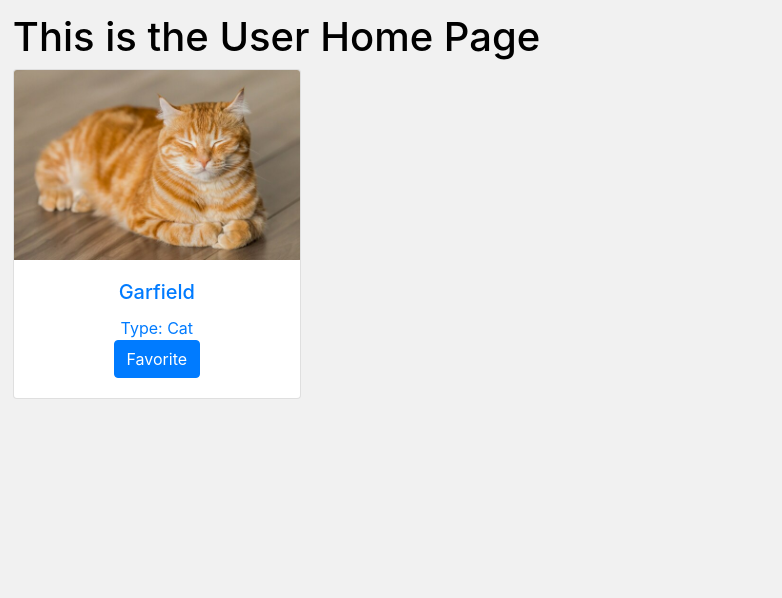
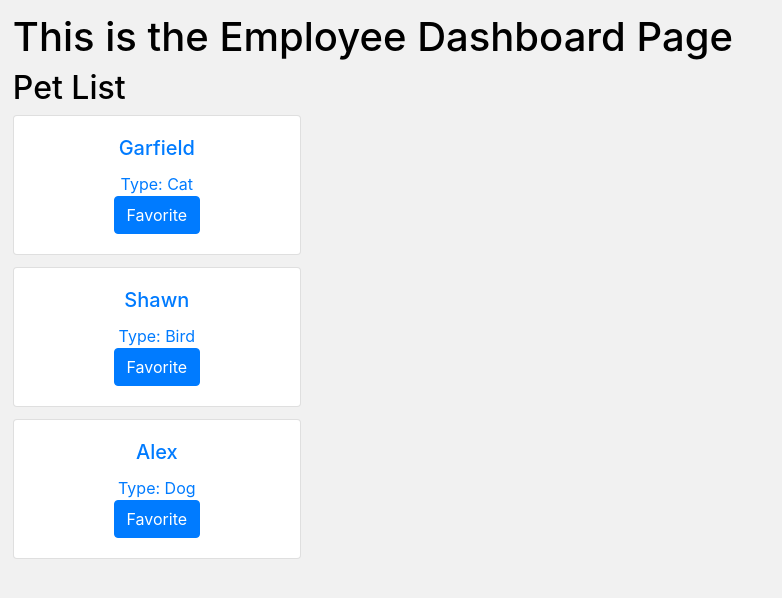
Before and after one commit to alexsonnysar/uh-sdp-pet-app, a React (Create React App) app in the folder ui/: page /empdash in a window 1280 px wide. Shown: the top 598 px of the page, without its empty margins (0-782 px from the left). Built offline with nearby package versions, Linux system fonts and the light colour scheme.

Commit message:
Separated Pet List component, giving its own page and route

```diff
--- a/ui/src/App.js
+++ b/ui/src/App.js
@@ -2,6 +2,7 @@ import React from "react";
 import "./App.css";
 import Home from "./pages/Home";
 import PetProfile from "./pages/PetProfile";
+import EmployeeDashboard from "./pages/EmployeeDashboard";
 import { BrowserRouter as Router, Switch, Route, Link } from "react-router-dom";
 
 function App() {
@@ -11,6 +12,9 @@ function App() {
         <Switch>
           <Route path="/petprofile">
             <PetProfile />
+          </Route>
+          <Route path="/empdash">
+            <EmployeeDashboard />
           </Route>
           <Route path="/">
             <Home />
--- /dev/null
+++ b/ui/src/pages/EmployeeDashboard.js
@@ -0,0 +1,28 @@
+import React from "react";
+import PetList from "../components/PetList";
+
+const petList = [
+  {
+    Name: "Garfield",
+    Type: "Cat"
+  },
+  {
+    Name: "Shawn",
+    Type: "Bird"
+  },
+  {
+    Name: "Alex",
+    Type: "Dog"
+  }
+];
+
+const EmployeeDashboard = () => {
+  return (
+    <div>
+      <h1>This is the Employee Dashboard Page</h1>
+      <PetList heading="Pet List" petList={petList} />
+    </div>
+  );
+};
+
+export default EmployeeDashboard;
--- a/ui/src/pages/Home.js
+++ b/ui/src/pages/Home.js
@@ -28,7 +28,6 @@ const Home = () => {
       <h1>This is the User Home Page</h1>
       <PetCard pet={petProfileInfo} />
       {/* <PetCard petName={petName} petType={petType} /> */}
-      {/* <PetList heading="Pet List" petList={petList} /> */}
     </div>
   );
 };
```
